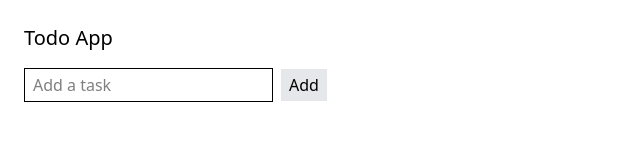
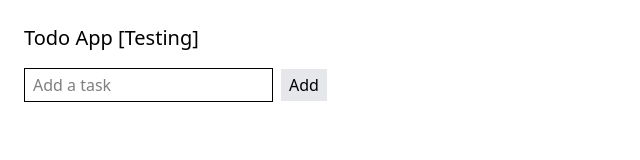
Before and after one commit to bebigomez/cicd-todo, a React (Vite) app: page / in a window 1280 px wide. Shown: the top 160 px of the page, without its empty margins (0-640 px from the left). Built offline with nearby package versions, Linux system fonts and the light colour scheme.

Commit message:
testing auto deploy

```diff
--- a/src/App.jsx
+++ b/src/App.jsx
@@ -25,7 +25,7 @@ function App() {
 
   return (
     <div className="p-6">
-      <h1 className="text-xl mb-4">Todo App</h1>
+      <h1 className="text-xl mb-4">Todo App [Testing]</h1>
 
       <div className="mb-4">
         <input
```
